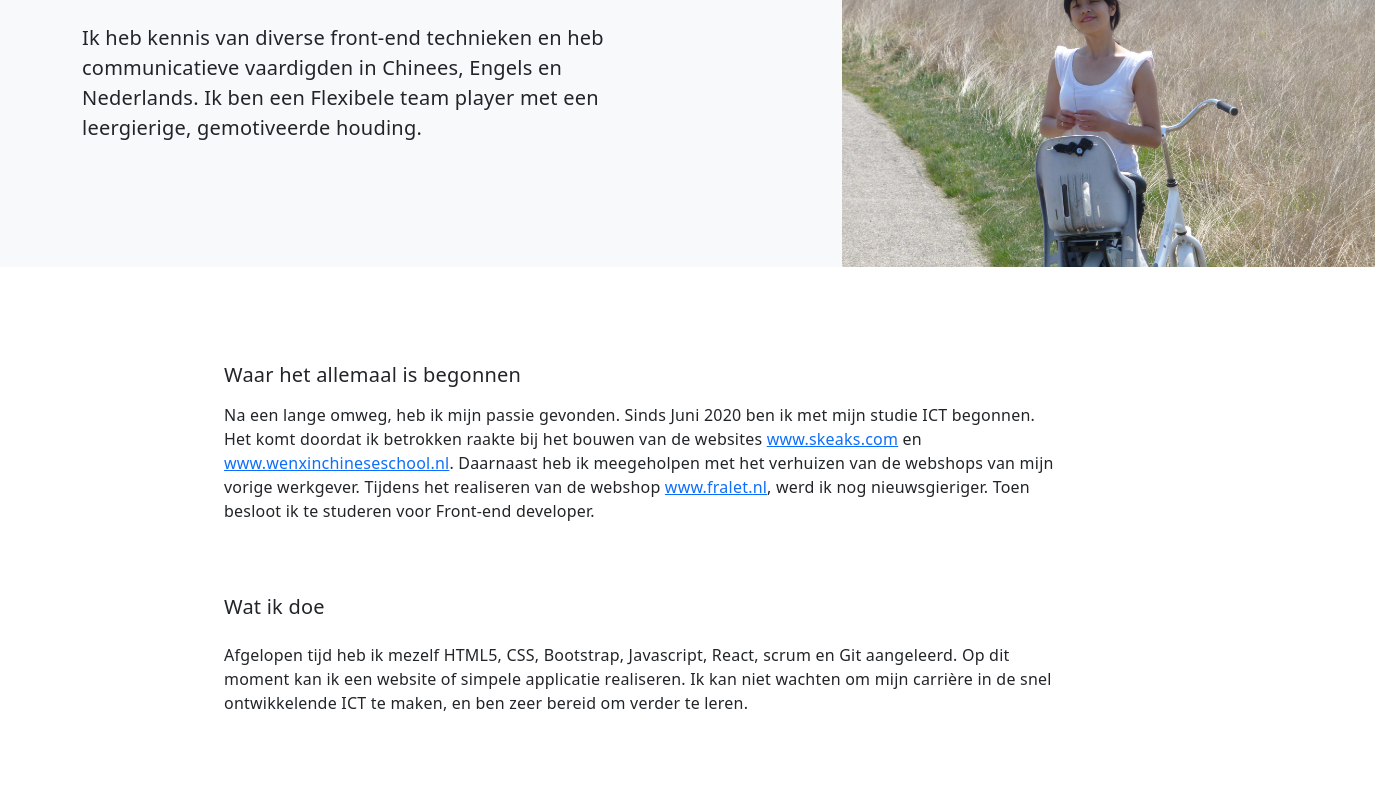
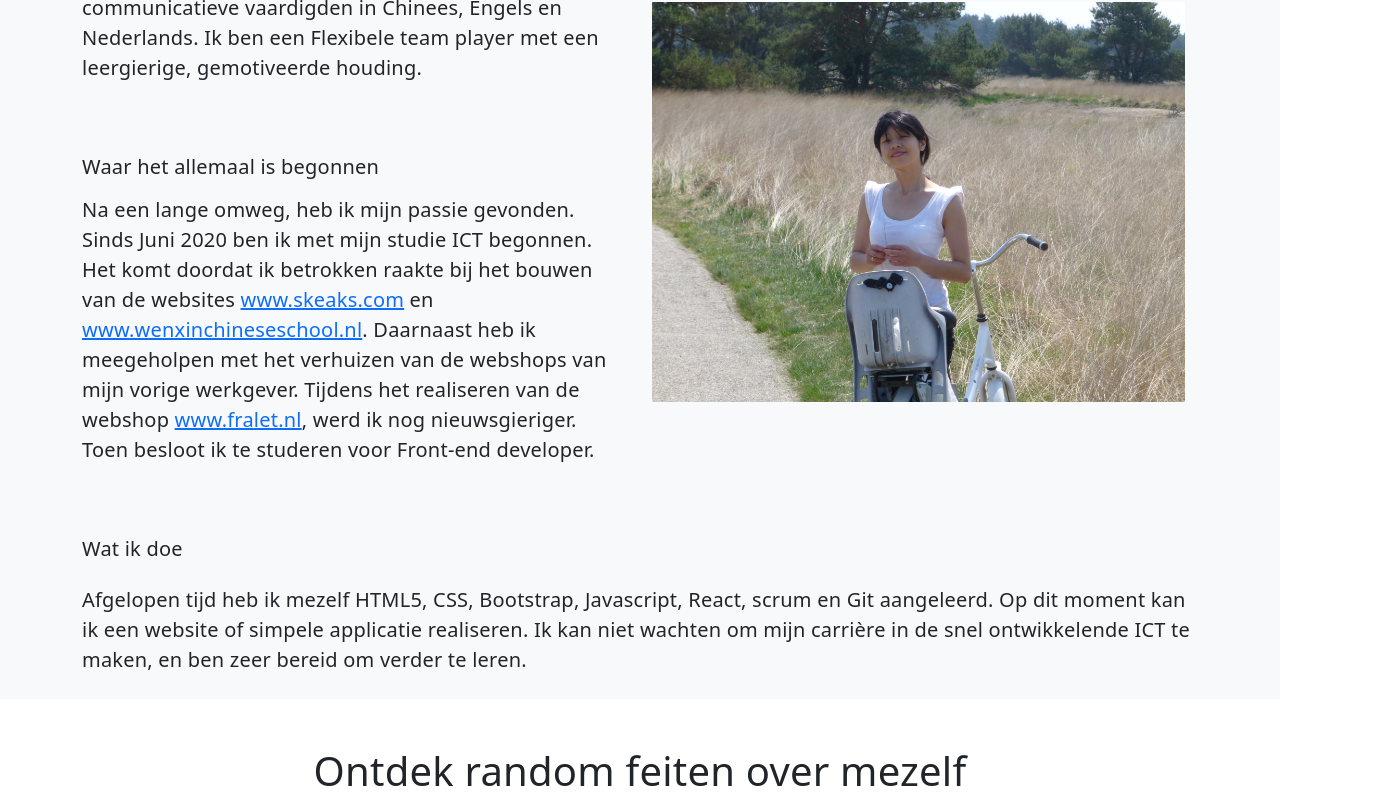
Before and after one commit to xiangjuzou/xiangju_portfolio, a React (Create React App) app: page /Overme in a window 1280 px wide. Shown: the part 220-1020 px from the top of the page, 1375 px wide, since content can reach past the window. Built offline with nearby package versions, Linux system fonts and the light colour scheme.

Commit message:
menulinks verbeterd

```diff
--- a/src/pages/OverMe.js
+++ b/src/pages/OverMe.js
@@ -1,12 +1,12 @@
-import  {Container, Row, Col, Jumbotron} from 'react-bootstrap';
+import  {Container, Row, Col} from 'react-bootstrap';
 import FlipCard from '../components/FlipCard';
-import React, { Component,  Fragment } from 'react';
+import React, {Fragment } from 'react';
 import CollapseVerhaal from '../components/CollapseVerhaal';
 
 
 
 
-const Overme  = () => {
+const OverMe  = () => {
 
    const flipData = [
       { urllink: 'foodpot500x334.png', vraag:'Lievelingsgerecht', antwoord:'Hotpot'},
@@ -32,33 +32,37 @@ return (
      <Container  >
       <Row  className='align-items-center'>
        <Col md={6} className='mb-4'>
-          <h1 className='mb-4'>Over Mezelf</h1>
-          <p  className='lead'>Ik heb kennis van diverse front-end technieken en heb communicatieve vaardigden in Chinees,
+          <h1 className='my-4'>Over Mezelf</h1>
+          <p className="lead">Ik heb kennis van diverse front-end technieken en heb communicatieve vaardigden in Chinees,
                  Engels en Nederlands. Ik ben een Flexibele team player met een leergierige, gemotiveerde houding.</p>
+
+                 <h5 className='mt-5 pt-4'>Waar het allemaal is begonnen</h5>
+           <p className='mb-5 mt-3 lead'>Na een lange omweg, heb ik mijn passie gevonden. Sinds Juni 2020 ben ik met mijn studie ICT begonnen.
+                Het komt doordat ik betrokken raakte bij het bouwen van de websites <a href="http://www.skeaks.com">www.skeaks.com</a> en <a href="http://www.wenxinchineseschool.nl">www.wenxinchineseschool.nl</a>. Daarnaast
+                heb ik meegeholpen met het verhuizen van de webshops van mijn vorige werkgever. Tijdens het realiseren van de webshop <a href="http://www.fralet.nl">www.fralet.nl</a>,
+                werd ik nog nieuwsgieriger. Toen besloot ik te studeren voor Front-end developer.</p>
        </Col>
-       <Col className='mb-4' md={4} className='offset-md-2'>
-          <img src='/images/mezelf.jpg'style={{width:'533px', height:'auto'}}/>
+       <Col md={4}>
+          <img src='/images/mezelf.jpg' alt='mezelf' style={{width:'533px', height:'auto'}}/>
        </Col>
        </Row>
+
+      <Row>
+         <Col>
+          <h5  >Wat ik doe</h5>
+          <p className='mb-4 pt-3 lead'> Afgelopen tijd heb ik mezelf HTML5, CSS, Bootstrap, Javascript, React, scrum en Git aangeleerd. Op dit moment kan ik een website of simpele applicatie realiseren.
+            Ik kan niet wachten om mijn carrière in de snel ontwikkelende ICT te maken, en ben zeer bereid om verder te leren.</p>
+         </Col>
+      </Row>
        </Container>
     </div>
 
-     <div className='my-5 py-5 mx-auto' style={{width:'65%'}}>
-           <h5 >Waar het allemaal is begonnen</h5>
-           <p className='mb-5 mt-3' >Na een lange omweg, heb ik mijn passie gevonden. Sinds Juni 2020 ben ik met mijn studie ICT begonnen.
-                Het komt doordat ik betrokken raakte bij het bouwen van de websites <a href="http://www.skeaks.com">www.skeaks.com</a> en <a href="http://www.wenxinchineseschool.nl">www.wenxinchineseschool.nl</a>. Daarnaast
-                heb ik meegeholpen met het verhuizen van de webshops van mijn vorige werkgever. Tijdens het realiseren van de webshop <a href="http://www.fralet.nl">www.fralet.nl</a>,
-                werd ik nog nieuwsgieriger. Toen besloot ik te studeren voor Front-end developer.</p>
-          <h5  className='mt-5 pt-4'>Wat ik doe</h5>
-          <p className='mb-4 pt-3'> Afgelopen tijd heb ik mezelf HTML5, CSS, Bootstrap, Javascript, React, scrum en Git aangeleerd. Op dit moment kan ik een website of simpele applicatie realiseren.
-            Ik kan niet wachten om mijn carrière in de snel ontwikkelende ICT te maken, en ben zeer bereid om verder te leren.</p>
-     </div>
 
   <Container>
    <h1 className='text-center my-5'>Ontdek random feiten over mezelf</h1>
    <Row>
       { flipData.map( (d,index) => <Col key={index} className='mb-3 ml-1' md={6} lg={4}>
-                                 <FlipCard   urllink={'/images/'+d.urllink} vraag={d.vraag+"?"} antwoord={d.antwoord} />
+                                 <FlipCard urllink={'/images/'+d.urllink} vraag={d.vraag+"?"} antwoord={d.antwoord} />
                               </Col>  )}
    </Row>
    </Container>
@@ -77,4 +81,4 @@ return (
      );
 }
 
-export default Overme ;
+export default OverMe ;
--- a/src/pages/Projects.js
+++ b/src/pages/Projects.js
@@ -1,4 +1,4 @@
-import  {Container, Row, Col, Button} from 'react-bootstrap';
+import  {Container, Row, Col} from 'react-bootstrap';
 import React, { Fragment } from 'react';
 
 const Project = (props) => {
@@ -15,7 +15,6 @@ const Project = (props) => {
                 <h5>{props.subtitle}</h5>
             </Col>
             <Col md={12} lg={12}   xl={3}>
-                {props.subimg && <img src={'../images/' + props.subimg} alt='sub' className="mb-4"/>}
                 <h6 className='mb-4' >Uitdaging:</h6>
                 {props.uitdaging}
             </Col>
@@ -49,7 +48,6 @@ const Projects = () => {
                 title="React landing website:"
                 mainimg="qhome600x391.png"
                 subtitle="Ontwikkeld voor een bedrijf die airco's en warmtepompen naar de markt wil brengen."
-                subimg=""
                 uitdaging={<p>De meeste content zet ik bij een CMS tool <a href="http://contentful.com">Contentful</a>.
                             Hoe ga ik om met de data en de slug (urls) is een klus.
                             Ik maakte ingewikkelkde keuzes door data per page gaan ophalen om Contenful minder vaak aan te roepen.
@@ -58,7 +56,7 @@ const Projects = () => {
                             Daardoor kan ik de gewenste resultaat bij elke sprint leveren. Responsive website wordt voorzien van een
                             huisstijl. Hoe maak ik een stijlvolle website moet ik nog leren.</p>}
                 technical={<p>React, Javascript, CSS3, HTML5, Bootstrap, Git, Scrum, Visual studio, CMS tool Contentful</p>}
-                codelink="https://github.com/xiangjuzou/"
+                codelink="https://github.com/xiangjuzou/QmexWebsite/"
             />
             <Project
                 title="Uitgaven tracker:"
@@ -77,27 +75,18 @@ const Projects = () => {
                 title="e-commerce website:"
                 mainimg="wijn.png"
                 subtitle="Een kaarsen website die via een e-commerce platform opgebouwd wordt."
-                subimg=""
                 uitdaging={<div>Ik gebruikte het platform <a href="https://www.jouwweb.nl/">jouwweb</a> voor de webshop.
                                Corel paintshop pro voor de verwerking van alle afbeeldingen.
                                Het creëren van een huisstijl met de keuzes in typografie,
                                visualiteit en funcitonaliteit zijn even belangrijke aandachtspunten.
                      </div>}
-
                 verbeter="Een opvallend ontwerp die de doelgroep meer aan zou kunnen spreken. Ik zou beter met SEO kunnen omgaan,
-                door betere keyword, meta, social media verkeer. zo trekt de website meer klanten aan.
-
-                           "
+                          door betere keyword, meta, social media verkeer. zo trekt de website meer klanten aan."
                 technical={<p>ontwikkelplatform jowweb, Corel paintshop pro </p>}
                 websitelink="https://www.fralet.nl/"
             />
-
-
          </div>
           </Fragment>
-
-
-
      );
 }
 
```
